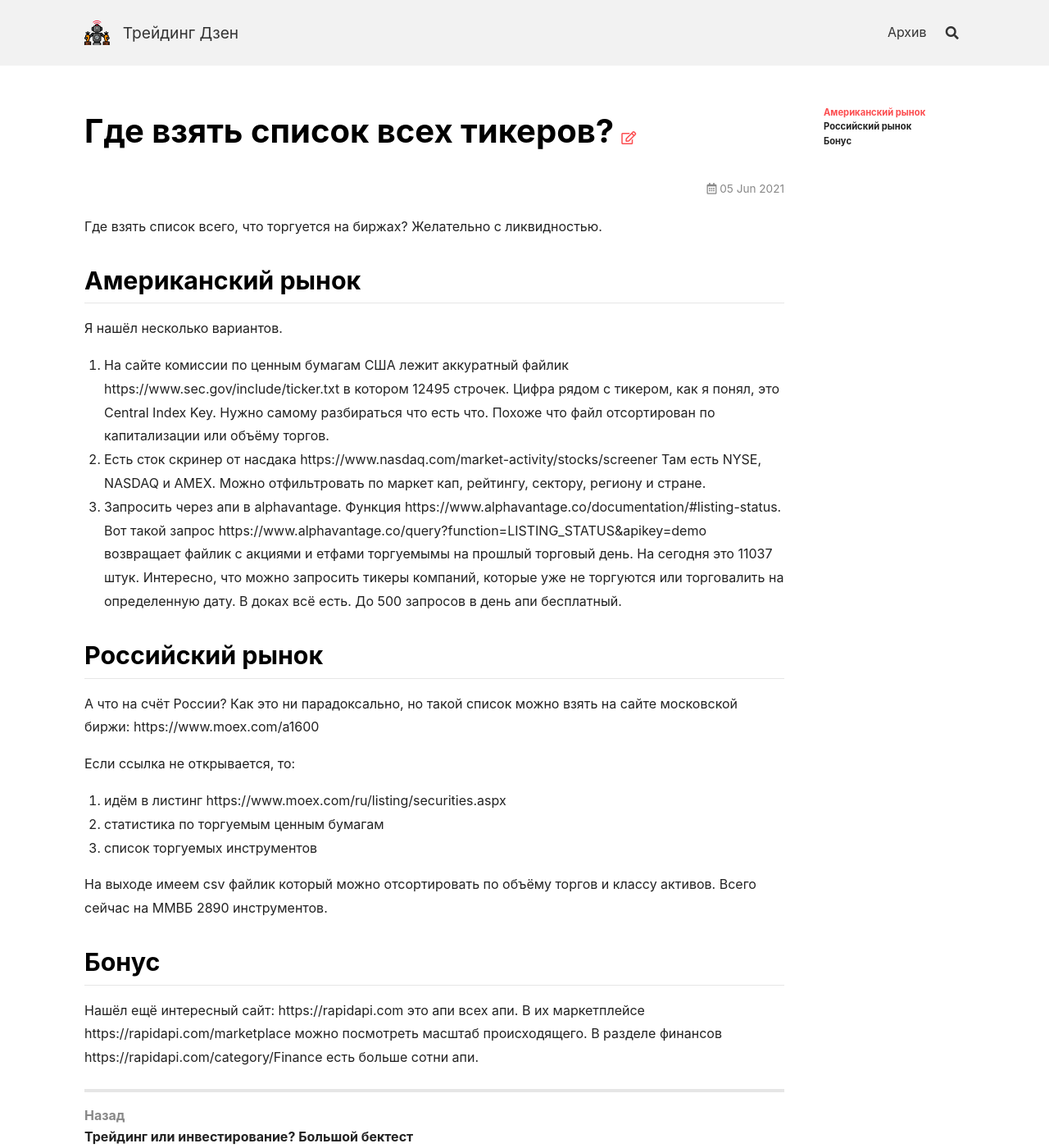
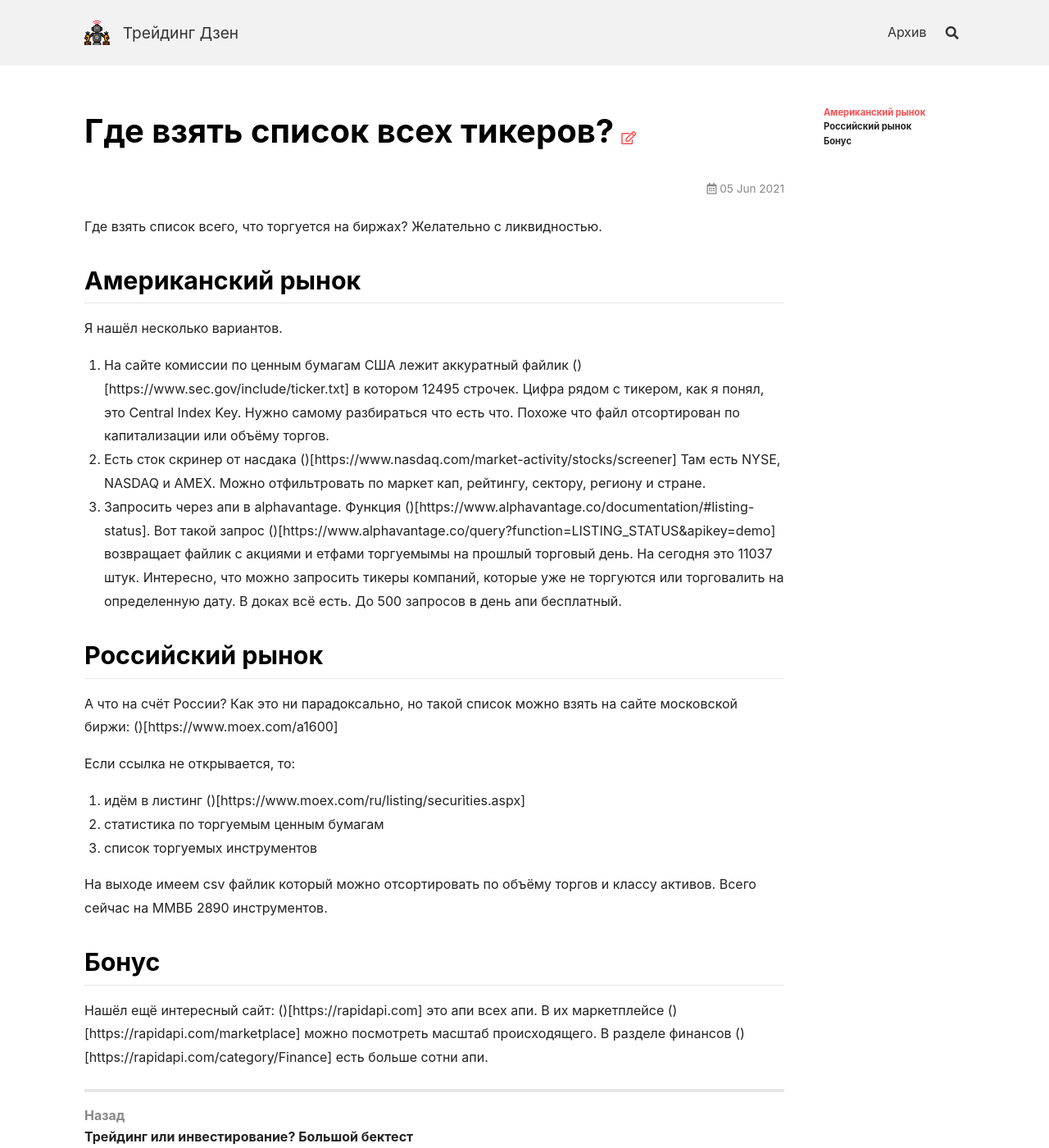
Before and after one commit to zenoftrading/zenoftrading.github.io, a Jekyll site: the page built from _posts/2021-06-05-tickers.md, in a window 1280 px wide and 1400 px high. Shown: the whole window at 82% size. Built offline with Jekyll 4.4.1, drawn with Linux system fonts in a browser that asks for light colours; nearby versions of some CDN libraries.

```diff
--- a/_posts/2021-06-05-tickers.md
+++ b/_posts/2021-06-05-tickers.md
@@ -7,16 +7,16 @@ title: Где взять список всех тикеров?
 
 Я нашёл несколько вариантов.
 
-1. На сайте комиссии по ценным бумагам США лежит аккуратный файлик https://www.sec.gov/include/ticker.txt в котором 12495 строчек. Цифра рядом с тикером, как я понял, это Central Index Key. Нужно самому разбираться что есть что. Похоже что файл отсортирован по капитализации или объёму торгов.
-2. Есть сток скринер от насдака https://www.nasdaq.com/market-activity/stocks/screener Там есть NYSE, NASDAQ и AMEX. Можно отфильтровать по маркет кап, рейтингу, сектору, региону и стране.
-3. Запросить через апи в alphavantage. Функция https://www.alphavantage.co/documentation/#listing-status. Вот такой запрос https://www.alphavantage.co/query?function=LISTING_STATUS&apikey=demo возвращает файлик с акциями и етфами торгуемымы на прошлый торговый день. На сегодня это 11037 штук. Интересно, что можно запросить тикеры компаний, которые уже не торгуются или торговалить на определенную дату. В доках всё есть. До 500 запросов в день апи бесплатный.
+1. На сайте комиссии по ценным бумагам США лежит аккуратный файлик ()[https://www.sec.gov/include/ticker.txt] в котором 12495 строчек. Цифра рядом с тикером, как я понял, это Central Index Key. Нужно самому разбираться что есть что. Похоже что файл отсортирован по капитализации или объёму торгов.
+2. Есть сток скринер от насдака ()[https://www.nasdaq.com/market-activity/stocks/screener] Там есть NYSE, NASDAQ и AMEX. Можно отфильтровать по маркет кап, рейтингу, сектору, региону и стране.
+3. Запросить через апи в alphavantage. Функция ()[https://www.alphavantage.co/documentation/#listing-status]. Вот такой запрос ()[https://www.alphavantage.co/query?function=LISTING_STATUS&apikey=demo] возвращает файлик с акциями и етфами торгуемымы на прошлый торговый день. На сегодня это 11037 штук. Интересно, что можно запросить тикеры компаний, которые уже не торгуются или торговалить на определенную дату. В доках всё есть. До 500 запросов в день апи бесплатный.
 
 ## Российский рынок
 
-А что на счёт России? Как это ни парадоксально, но такой список можно взять на сайте московской биржи: https://www.moex.com/a1600
+А что на счёт России? Как это ни парадоксально, но такой список можно взять на сайте московской биржи: ()[https://www.moex.com/a1600]
 
 Если ссылка не открывается, то:
-1. идём в листинг https://www.moex.com/ru/listing/securities.aspx
+1. идём в листинг ()[https://www.moex.com/ru/listing/securities.aspx]
 2. статистика по торгуемым ценным бумагам
 3. список торгуемых инструментов
 
@@ -24,4 +24,4 @@ title: Где взять список всех тикеров?
 
 ## Бонус
 
-Нашёл ещё интересный сайт: https://rapidapi.com это апи всех апи. В их маркетплейсе https://rapidapi.com/marketplace можно посмотреть масштаб происходящего. В разделе финансов https://rapidapi.com/category/Finance есть больше сотни апи.
+Нашёл ещё интересный сайт: ()[https://rapidapi.com] это апи всех апи. В их маркетплейсе ()[https://rapidapi.com/marketplace] можно посмотреть масштаб происходящего. В разделе финансов ()[https://rapidapi.com/category/Finance] есть больше сотни апи.
```
